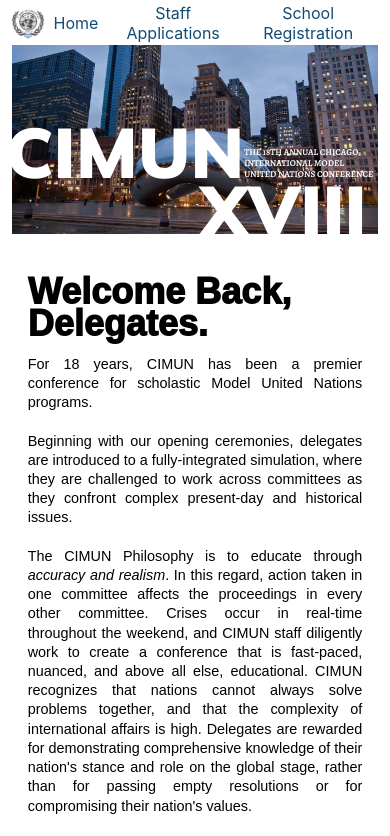
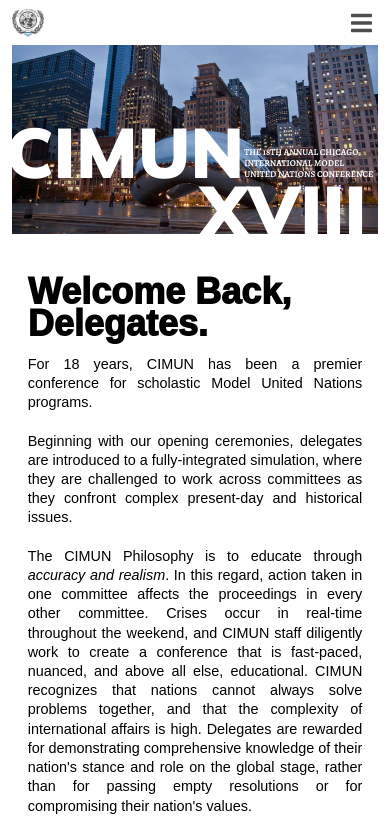
Before and after one commit to Model-UN/cimun-web, a Next.js app: page / in a window 390 px wide. Shown: the top 836 px of the page. Built offline with nearby package versions, Linux system fonts and the light colour scheme.

Commit message:
added v1.0 of the mobile friendly top nav bar

```diff
--- a/components/headerNav/index.tsx
+++ b/components/headerNav/index.tsx
@@ -1,8 +1,10 @@
+import React, { useState } from "react";
 import { ComponentWrapper } from "../../styles/containers";
 import { colors } from "../../styles/colors";
 import { breakpoints } from "../../styles/breakpoints";
 import Link from "next/link";
 import styled from "styled-components";
+import { FontAwesomeIcon } from "@fortawesome/react-fontawesome";
 
 const HeaderWrapper = styled(ComponentWrapper)`
   height: 3.9375vw;
@@ -21,6 +23,24 @@
   list-style-type: none;
   margin: 0;
   padding: 0;
+  @media screen and (max-width: 768px) {
+    display: none;
+  }
+`;
+const BurgerListContainer = styled.ul`
+  display: flex;
+  position: absolute;
+  top: 0;
+  left: 0;
+  background-color: ${colors.primaryBlue};
+  height: 32vh;
+  width: 100%;
+  flex-direction: column;
+  justify-content: center;
+  align-items: center;
+  list-style-type: none;
+  margin: 0;
+  padding: 0;
 `;
 const ListItem = styled.li`
   display: flex;
@@ -35,6 +55,29 @@
     cursor: pointer;
   }
 `;
+const BurgerListItem = styled.li`
+  display: flex;
+  height: 7vh;
+  width: 100%;
+  flex-direction: column;
+  align-items: center;
+  justify-content: center;
+  transition: all 0.2s;
+
+  &:hover {
+    background-color: ${colors.fadedPrimaryBlue};
+    cursor: pointer;
+  }
+`;
+const BurgerSeparator = styled.hr`
+  display: flex;
+  size: 1px;
+  width: 70%;
+  flex-direction: column;
+  align-items: center;
+  justify-content: center;
+  color: white;
+`;
 const Anchor = styled.a`
   display: flex;
   color: ${colors.primaryBlue};
@@ -48,6 +91,9 @@
   ])};
   font-size: 1rem;
   text-decoration: none;
+  @media screen and (max-width: 768px) {
+    color: white;
+  }
 `;
 const Logo = styled.img`
   height: 2.8125vw;
@@ -55,13 +101,50 @@
   ${breakpoints("height", "px", [{ 1200: 35 }, { 800: 30 }])};
   ${breakpoints("margin-top", "px", [{ 1200: 5 }, { 800: 7.5 }])};
   object-fit: contain;
+  display: flex;
+  position: absolute;
+  top: 0;
+  left: 3vw;
+  /* z-index: 10; */
 
   &:hover {
     cursor: pointer;
   }
 `;
+const Burger = styled.button`
+  display: none;
+  @media screen and (max-width: 768px) {
+    height: 2.8125vw;
+    margin-top: 0.46875vw;
+    ${breakpoints("height", "px", [{ 1200: 35 }, { 800: 30 }])};
+    ${breakpoints("margin-top", "px", [{ 1200: 5 }, { 800: 7.5 }])};
+    display: flex;
+    position: absolute;
+    top: 0;
+    right: 3vw;
+    z-index: 10;
+    align-items: center;
+    justify-content: center;
+    background: none;
+    border: none;
+  }
+
+  &:hover {
+    cursor: pointer;
+  }
+`;
+const Icon = styled(FontAwesomeIcon)<{
+  color?: string;
+}>`
+  font-size: 24px;
+  height: 2vw;
+  ${breakpoints("height", "px", [{ 1200: 35 }, { 800: 30 }])};
+  color: ${(props) => (props.color ? props.color : colors.dkGray)};
+`;
 
 const HeaderNav = () => {
+  const [burgerOpen, setBurgerOpen] = useState(false);
+
   return (
     <HeaderWrapper>
       <div
@@ -92,9 +175,36 @@
           </ListItem>
         </Link>
       </ListContainer>
+      {burgerOpen && (
+        <BurgerListContainer>
+          <Link href="/">
+            <BurgerListItem>
+              <Anchor>Home</Anchor>
+            </BurgerListItem>
+          </Link>
+          <BurgerSeparator />
+          <Link href="/staff-apps">
+            <BurgerListItem>
+              <Anchor>Staff Applications</Anchor>
+            </BurgerListItem>
+          </Link>
+          <BurgerSeparator />
+          <Link href="/school-registration">
+            <BurgerListItem>
+              <Anchor>School Registration</Anchor>
+            </BurgerListItem>
+          </Link>
+        </BurgerListContainer>
+      )}
+      <Burger onClick={() => setBurgerOpen(!burgerOpen)}>
+        {!burgerOpen ? (
+          <Icon icon={"bars"} />
+        ) : (
+          <Icon icon={"times"} color="white" />
+        )}
+      </Burger>
     </HeaderWrapper>
   );
 };
 
-
 export default HeaderNav;
```
